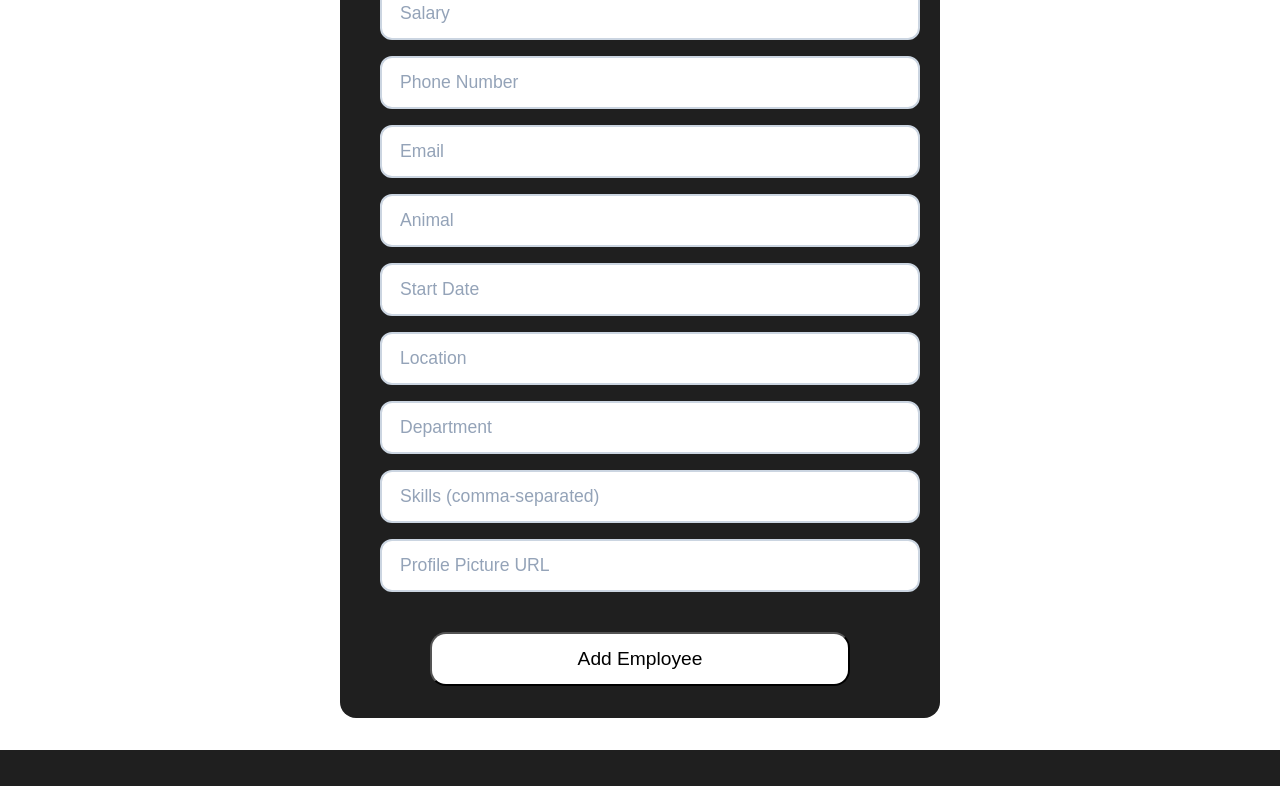
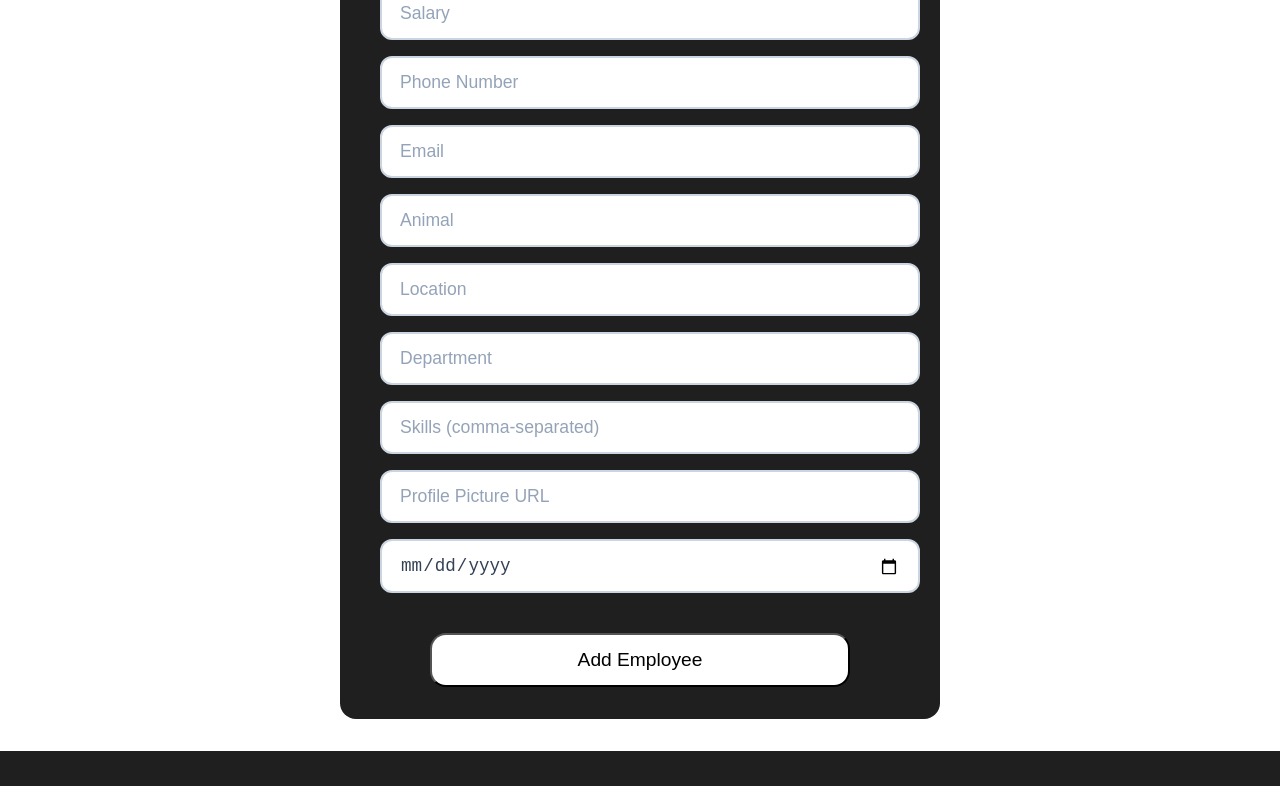
Before and after one commit to soniaakter08/Hr_App_Frontend, a React (Vite) app: page /add in a window 1280 px wide. Shown: the part 458-1244 px from the top of the page. Built offline with nearby package versions, Linux system fonts and the light colour scheme; no server answers.

Commit message:
add with Recognition Message

```diff
--- a/src/Employees/PersonCard/PersonCard.jsx
+++ b/src/Employees/PersonCard/PersonCard.jsx
@@ -18,6 +18,8 @@ const PersonCard = ({
   onDelete
 }) => {
   const calculateExperience = () => {
+    if (!startDate) return { years: 0, months: 0 };
+
     const start = new Date(startDate);
     const now = new Date();
     const totalMonths = (now.getFullYear() - start.getFullYear()) * 12 + (now.getMonth() - start.getMonth());
@@ -120,8 +122,6 @@ const PersonCard = ({
             </div>
           </div>
 
-
-
           <p><strong>Salary:</strong> {salary}</p>
           <p><strong>Phone:</strong> {phone}</p>
           <p><strong>Email:</strong> {email}</p>
@@ -136,6 +136,7 @@ const PersonCard = ({
               {reminder}
             </div>
           )}
+
           <div className={styles.divider}></div>
           <div className={styles.buttonGroup}>
             <button className={styles.buttonBase} onClick={() => setIsEditing(true)}>Edit</button>
--- a/src/pages/AddEmployee/AddEmployee.jsx
+++ b/src/pages/AddEmployee/AddEmployee.jsx
@@ -73,7 +73,6 @@ const AddEmployee = ({ onAddEmployee }) => {
           { name: 'phone', placeholder: 'Phone Number', type: 'number' },
           { name: 'email', placeholder: 'Email', type: 'email' },
           { name: 'animal', placeholder: 'Animal' },
-          { name: 'startDate', placeholder: 'Start Date' },
           { name: 'location', placeholder: 'Location' },
           { name: 'department', placeholder: 'Department' },
           { name: 'skills', placeholder: 'Skills (comma-separated)' },
@@ -91,6 +90,15 @@ const AddEmployee = ({ onAddEmployee }) => {
           />
         ))}
 
+        <input
+          type="date"
+          name="startDate"
+          value={formData.startDate}
+          onChange={handleChange}
+          className={styles.input}
+          required
+        />
+
         <button type="submit" className={styles.submitButton}>
           Add Employee
         </button>
```
Lines whose indentation alone changed are shown as unchanged.
